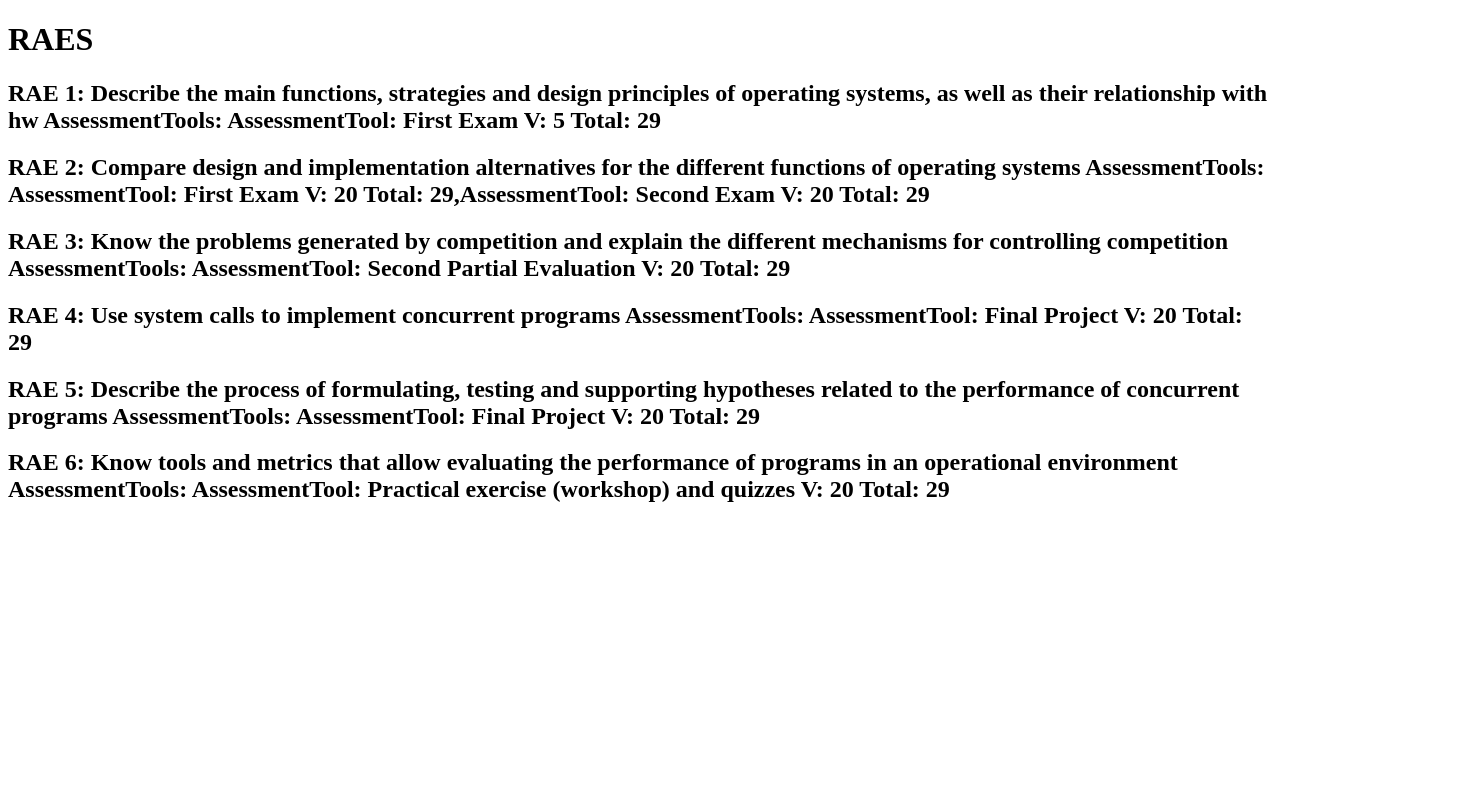
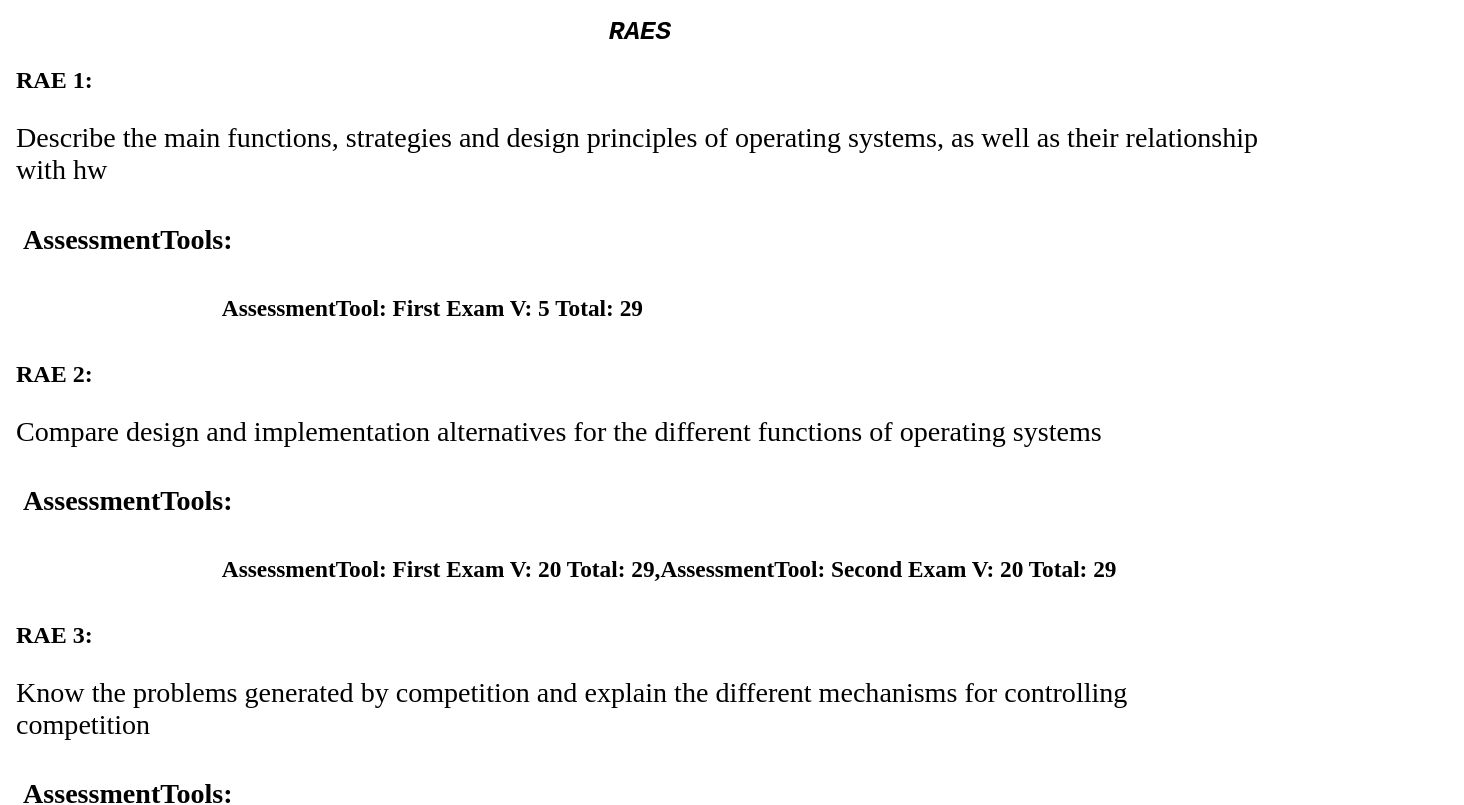
Before and after one commit to Yotas01/FrontEnd, an Angular app: page / in a window 1280 px wide. Shown: the top 805 px of the page, 1464 px wide, since content can reach past the window. Built offline with nearby package versions, Linux system fonts and the light colour scheme.

Commit message:
changes rae.component.css and rae.component.html

```diff
--- a/src/app/components/rae/rae.component.css
+++ b/src/app/components/rae/rae.component.css
@@ -0,0 +1,28 @@
+body {
+    background: rgba(255, 255, 255, 0.8);/*el ultimo parametro es la opacidad del fondo y los cambios que se hacen en body afectan a todos los demas*/
+}
+
+h1 {
+    font-style: italic;
+    font-family:monospace;
+    font-weight: bolder;
+    text-align: center;
+}
+
+h2 {
+    font-weight: bolder;
+    border: #123456;
+}
+
+h3{
+    font-weight: lighter;
+}
+
+h4{
+    white-space: pre-wrap;
+}
+
+h5{
+    position:relative;
+    left: 200px;
+}
--- a/src/app/components/rae/rae.component.html
+++ b/src/app/components/rae/rae.component.html
@@ -1,4 +1,15 @@
+<body>
 <h1>RAES</h1>
 <h2 *ngFor="let rae of raes">
-    {{ "RAE " + rae.id + ": " + rae.description + " AssessmentTools: " + rae.assessmentTools}}
+    {{ "RAE " + rae.id+ ": "}}
+    <h3>
+        {{rae.description}}
+        <h4>
+            {{'AssessmentTools: '}}
+            <h5>
+                {{rae.assessmentTools}}
+            </h5>
+        </h4>
+    </h3>
 </h2>
+</body>
```
